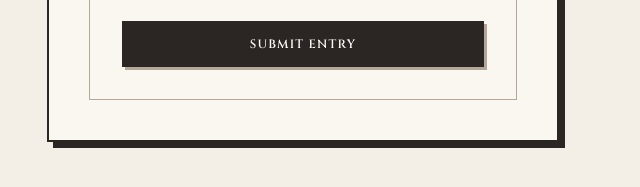
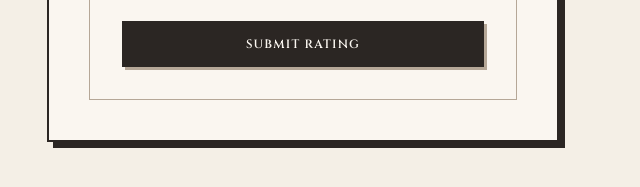
Before and after one commit to michaelnxdstann/Rating, a plain HTML site: page index.html in a window 1280 px wide. Shown: the part 511-698 px from the top of the page, 337-977 px from the left. Drawn offline with nearby package versions, Linux system fonts and the light colour scheme; a web font is replaced by a local one.

Commit message:
Change button text from 'Submit Entry' to 'Submit Rating'

```diff
--- a/index.html
+++ b/index.html
@@ -104,7 +104,7 @@
                     id="submitBtn"
                     class="w-full bg-[#2b2623] hover:bg-[#453e39] text-[#faf6f0] font-cinzel tracking-widest text-xs font-semibold py-3.5 uppercase border border-[#2b2623] transition shadow-[3px_3px_0px_0px_rgba(181,167,151,1)] active:translate-x-[1px] active:translate-y-[1px]"
                 >
-                    Submit Entry
+                    Submit Rating
                 </button>
             </form>
 
```
